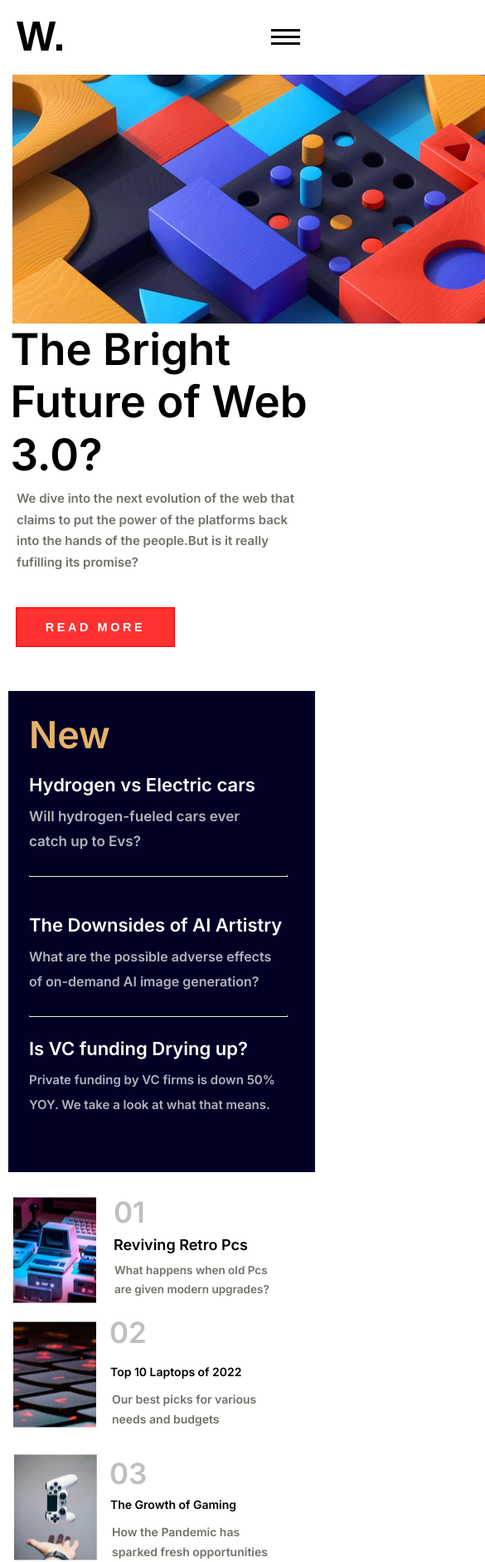
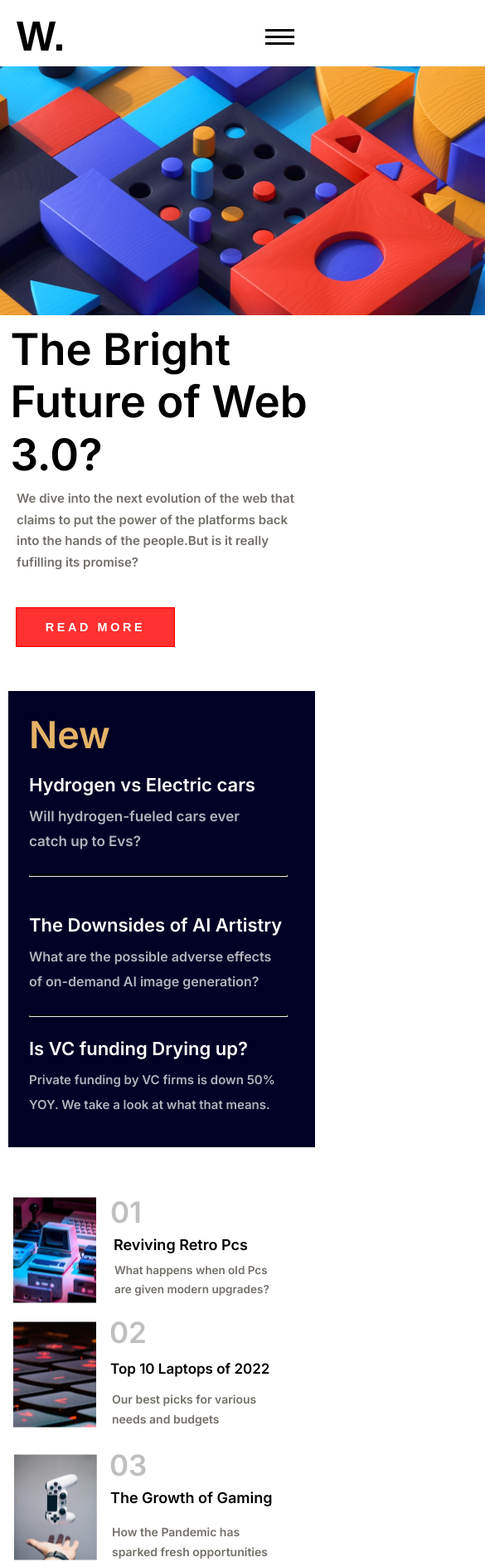
Before and after one commit to seraph894/newsletter, a plain HTML site: page workspace/index.html in a window 390 px wide. Shown: the top 1883 px of the page at 83% size, 585 px wide, since content can reach past the window. Drawn offline with Linux system fonts and the light colour scheme.

Commit message:
fixed issues dec 29 2023

```diff
--- a/workspace/styles.css
+++ b/workspace/styles.css
@@ -290,11 +290,12 @@ opacity:70%;
 
 body{
 max-height:1500px;
-
+width:auto;
 }
 .boddy{
 position:relative;
 left:0px;
+width:50%;
 }
 .first-header{
 position:absolute;
@@ -303,14 +304,14 @@ font-weight:800;
 font-size:50px;
 }
 .image-box{
-transform:scale(0.5);
-transform-origin:center;
 position:relative;
-left:100px;
-top:-150px;
-width:20px;
+left:-70px;
+top:-160px;
+width:auto;
+height:auto;
 margin:0;
 padding:0;
+
 }
 .in1{
 margin-left:-220px;
@@ -346,7 +347,7 @@ background-color:black;
 margin:5px 0;
 transition:0.4s;
 position:relative;
-left:70px;
+left:180px;
 }
 .burger-menu.active .bar:nth-child(2){
 opacity:0;
@@ -387,6 +388,7 @@ left:-69px;
 position:relative;
 left:-15px;
 top:-270px;
+height:550px;
 }
 .Retro{
 position:absolute;
@@ -395,7 +397,7 @@ top:660px;
 .num1{
 position:absolute;
 top:760px;
-left:102px;
+left:98px;
 }
 .title1{
 position:absolute;
@@ -424,11 +426,11 @@ z-index:2;
 }
 .title2{
 position:absolute;
-top:1630px;
+top:1625px;
 display:inline-block;
 width:200px;
 left:113px;
-font-size:14px;
+font-size:17px;
 font-weight:900;
 }
 .needs{
@@ -448,17 +450,17 @@ left:-288px;
 }
 .num3{
 position:absolute;
-top:1740px;
+top:1730px;
 left:112px;
 z-index:2;
 }
 .title3{
 position:absolute;
-top:1790px;
+top:1780px;
 display:inline-block;
 width:200px;
 left:113px;
-font-size:14px;
+font-size:18px;
 font-weight:900;
 }
 .fresh{
```
